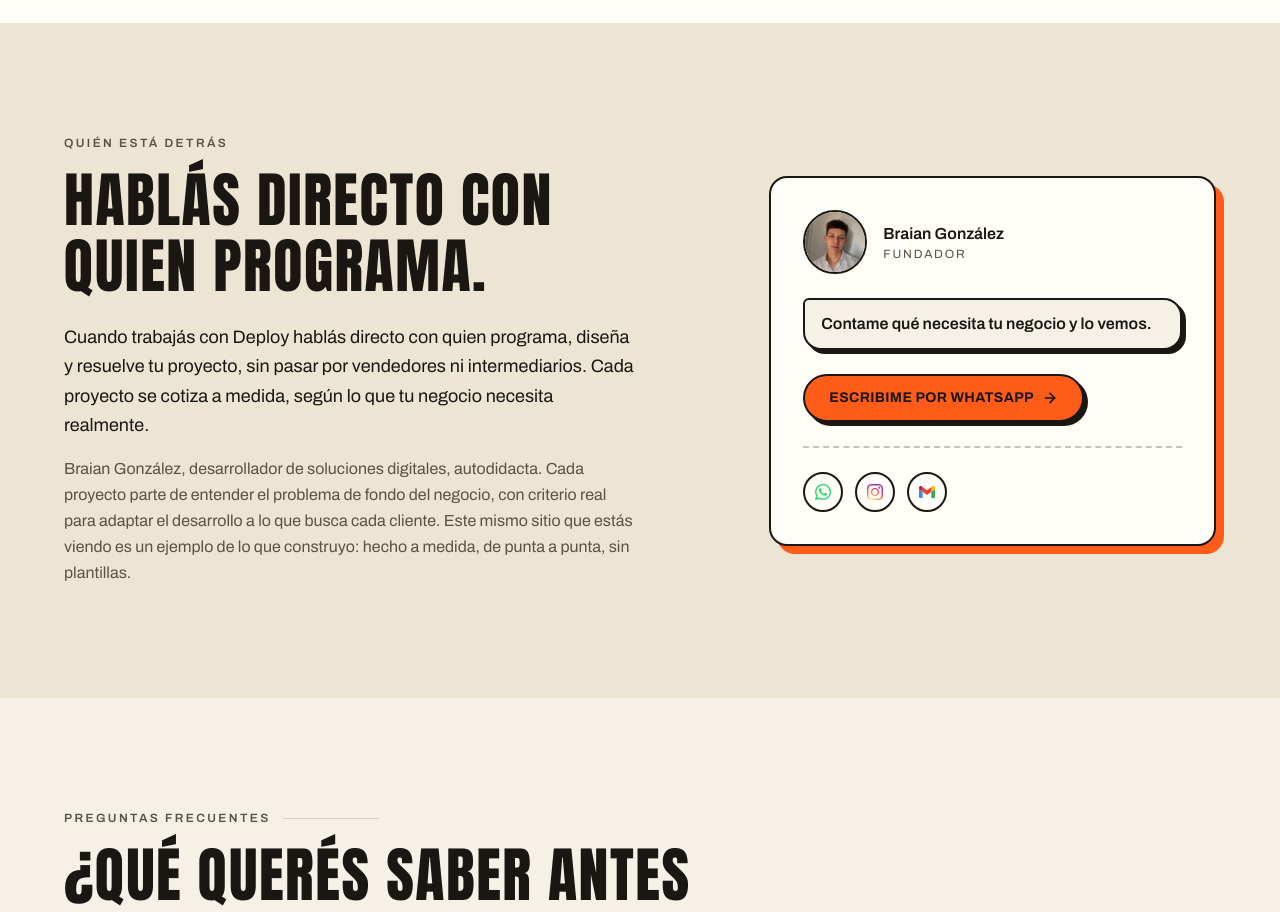
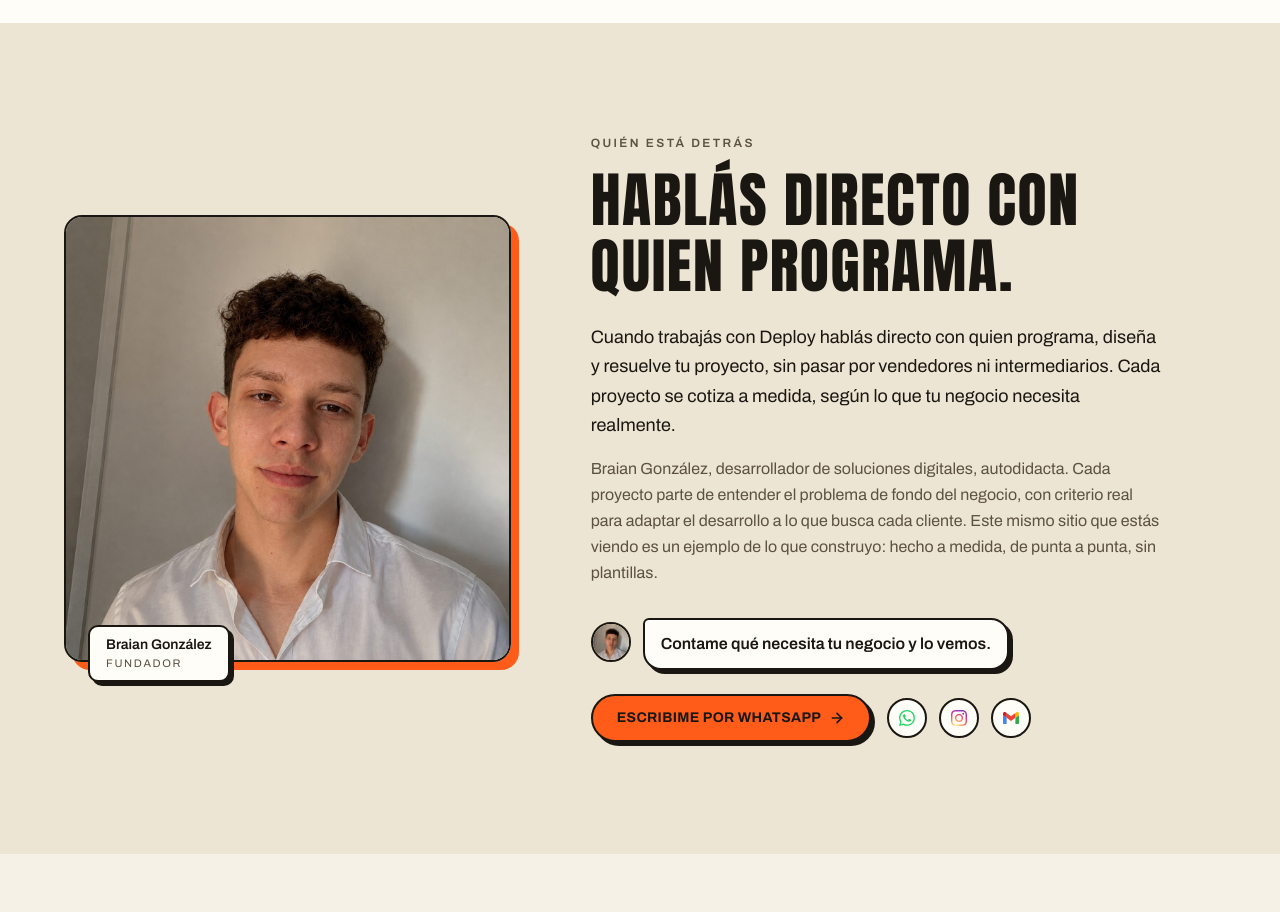
Before and after one commit to iadatabraian-ctrl/web-, a Next.js app: page / in a window 1280 px wide. Shown: the part 5140-6052 px from the top of the page. Built offline with nearby package versions, Linux system fonts and the light colour scheme.

Commit message:
Revert "Fundador: foto chica dentro de una tarjeta de contacto"
Vuelve el componente Fundador a la version de 60da8b2.

Co-Authored-By: Claude Sonnet 5.5 <noreply@anthropic.com>
Claude-Session: https://claude.ai/code/session_016CR8bjtqut3mFtFLKQPjVK

```diff
--- a/components/Fundador.tsx
+++ b/components/Fundador.tsx
@@ -11,13 +11,31 @@ const CONTACTOS = [
   { href: "mailto:deploy.uy@gmail.com", label: "Email", icon: GmailIcon, externo: false },
 ];
 
-/* Reemplaza "Cómo trabajamos" (recuadro de texto) y "Nosotros". La propuesta es hablar
-   directo con quien programa: el foco es el texto y el contacto, con una foto chica. */
+/* Reemplaza "Cómo trabajamos" (recuadro de texto) y "Nosotros": la propuesta de valor
+   es hablar directo con quien programa, así que se muestra a la persona, no solo el texto. */
 export function Fundador() {
   return (
     <section id="nosotros" className="tono-claro relative overflow-hidden bg-brand-black-deep px-5 py-14 sm:px-8 sm:py-28">
-      <div className="mx-auto grid max-w-6xl items-center gap-10 lg:grid-cols-[minmax(0,7fr)_minmax(0,5fr)] lg:gap-20">
-        <FadeIn>
+      <div className="mx-auto grid max-w-6xl items-center gap-12 lg:grid-cols-[minmax(0,5fr)_minmax(0,7fr)] lg:gap-20">
+        <FadeIn className="mx-auto w-full max-w-[16rem] sm:max-w-sm lg:max-w-none">
+          <div className="relative">
+            <div className="relative aspect-square overflow-hidden rounded-2xl border-2 border-[#1a1712] shadow-[8px_8px_0_#ff5c1a]">
+              <Image
+                src="/img/team/braian.jpg"
+                alt="Braian González, fundador de Deploy"
+                fill
+                sizes="(min-width: 1024px) 40vw, 90vw"
+                className="object-cover"
+              />
+            </div>
+            <div className="absolute -bottom-5 left-4 rounded-lg border-2 border-[#1a1712] bg-[#fffdf8] px-4 py-2 shadow-[4px_4px_0_#1a1712] sm:left-6">
+              <p className="font-body text-sm font-semibold text-brand-cream">Braian González</p>
+              <p className="font-body text-[11px] tracking-[0.15em] text-brand-ink-on-black-soft">FUNDADOR</p>
+            </div>
+          </div>
+        </FadeIn>
+
+        <FadeIn delay={0.1}>
           <p className="font-body text-[11px] font-semibold tracking-[0.2em] text-brand-ink-on-black-soft sm:text-xs">
             QUIÉN ESTÁ DETRÁS
           </p>
@@ -34,41 +52,29 @@ export function Fundador() {
             mismo sitio que estás viendo es un ejemplo de lo que construyo: hecho a medida, de punta a punta, sin
             plantillas.
           </p>
-        </FadeIn>
 
-        <FadeIn delay={0.1} className="w-full max-w-md lg:max-w-none">
-          <div className="rounded-2xl border-2 border-[#1a1712] bg-[#fffdf8] p-6 shadow-[8px_8px_0_#ff5c1a] sm:p-8">
-            <div className="flex items-center gap-4">
-              <span className="relative h-16 w-16 shrink-0 overflow-hidden rounded-full border-2 border-[#1a1712]">
-                <Image
-                  src="/img/team/braian.jpg"
-                  alt="Braian González, fundador de Deploy"
-                  fill
-                  sizes="64px"
-                  className="object-cover"
-                />
-              </span>
-              <div>
-                <p className="font-body text-base font-semibold text-brand-cream">Braian González</p>
-                <p className="font-body text-xs tracking-[0.15em] text-brand-ink-on-black-soft">FUNDADOR</p>
-              </div>
+          <div className="mt-8 flex max-w-xl items-start gap-3">
+            <span className="relative mt-1 h-10 w-10 shrink-0 overflow-hidden rounded-full border-2 border-[#1a1712]">
+              <Image src="/img/team/braian.jpg" alt="" fill sizes="40px" className="object-cover" />
+            </span>
+            <div className="rounded-2xl rounded-tl-sm border-2 border-[#1a1712] bg-[#fffdf8] px-4 py-3 shadow-[4px_4px_0_#1a1712]">
+              <p className="font-body text-sm font-semibold text-brand-cream sm:text-base">
+                Contame qué necesita tu negocio y lo vemos.
+              </p>
             </div>
+          </div>
 
-            <p className="mt-6 rounded-2xl rounded-tl-sm border-2 border-[#1a1712] bg-[#f6f1e7] px-4 py-3 font-body text-sm font-semibold text-brand-cream shadow-[4px_4px_0_#1a1712] sm:text-base">
-              Contame qué necesita tu negocio y lo vemos.
-            </p>
-
+          <div className="mt-6 flex flex-wrap items-center gap-4">
             <a
               href={WA_URL}
               target="_blank"
               rel="noopener"
-              className="mt-6 inline-flex w-full items-center justify-center gap-2 rounded-full border-2 border-[#1a1712] bg-brand-accent px-6 py-3 font-body text-sm font-bold uppercase tracking-wide shadow-[4px_4px_0_#1a1712] transition-transform hover:-translate-y-0.5 sm:w-auto"
+              className="inline-flex items-center gap-2 rounded-full border-2 border-[#1a1712] bg-brand-accent px-6 py-3 font-body text-sm font-bold uppercase tracking-wide shadow-[4px_4px_0_#1a1712] transition-transform hover:-translate-y-0.5"
             >
               Escribime por WhatsApp
               <ArrowRight className="h-4 w-4" strokeWidth={2.5} />
             </a>
-
-            <div className="mt-6 flex items-center gap-3 border-t-2 border-dashed border-[#1a1712]/25 pt-6">
+            <div className="flex items-center gap-3">
               {CONTACTOS.map(({ href, label, icon: Icon, externo }) => (
                 <a
                   key={label}
```
